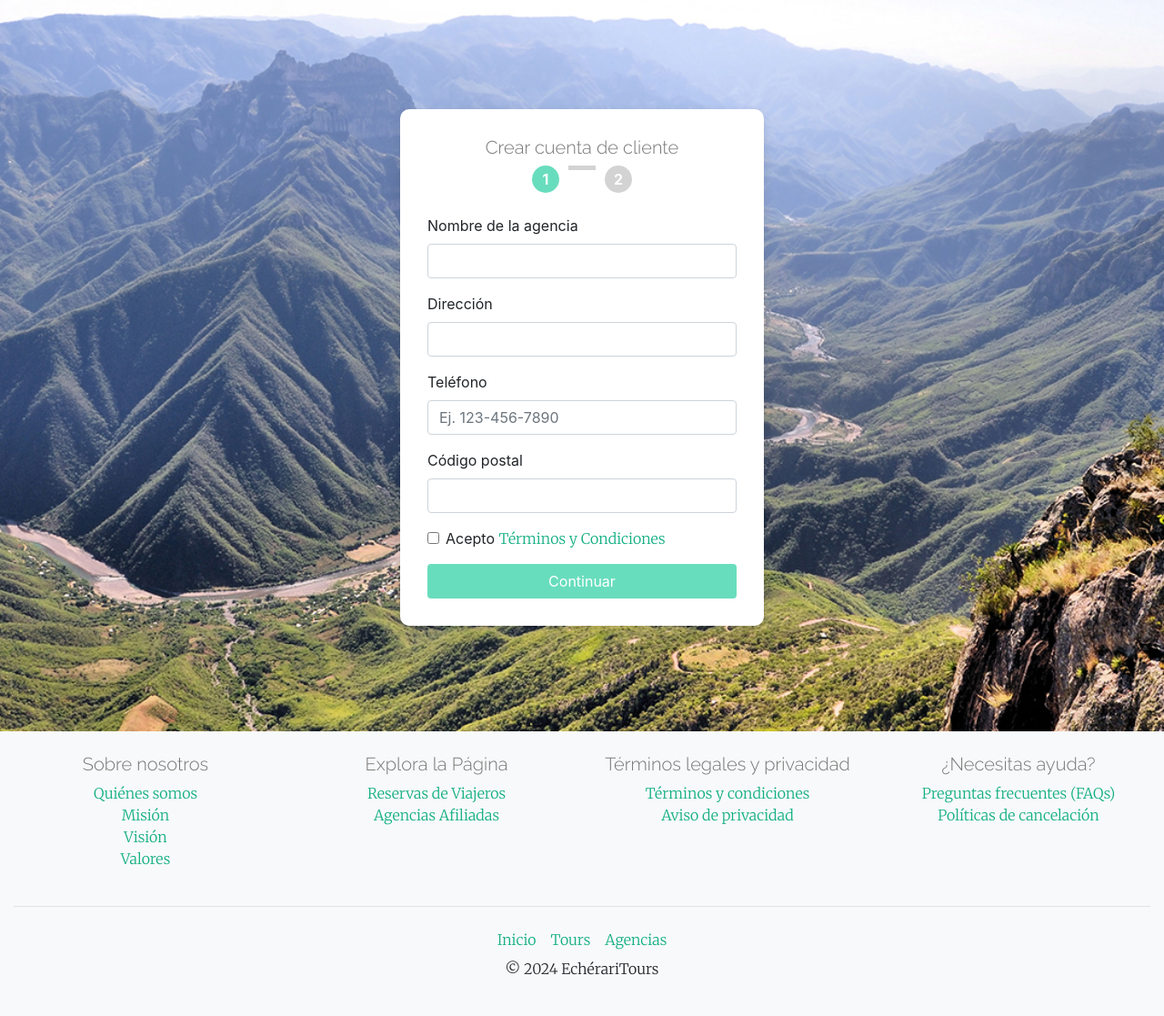
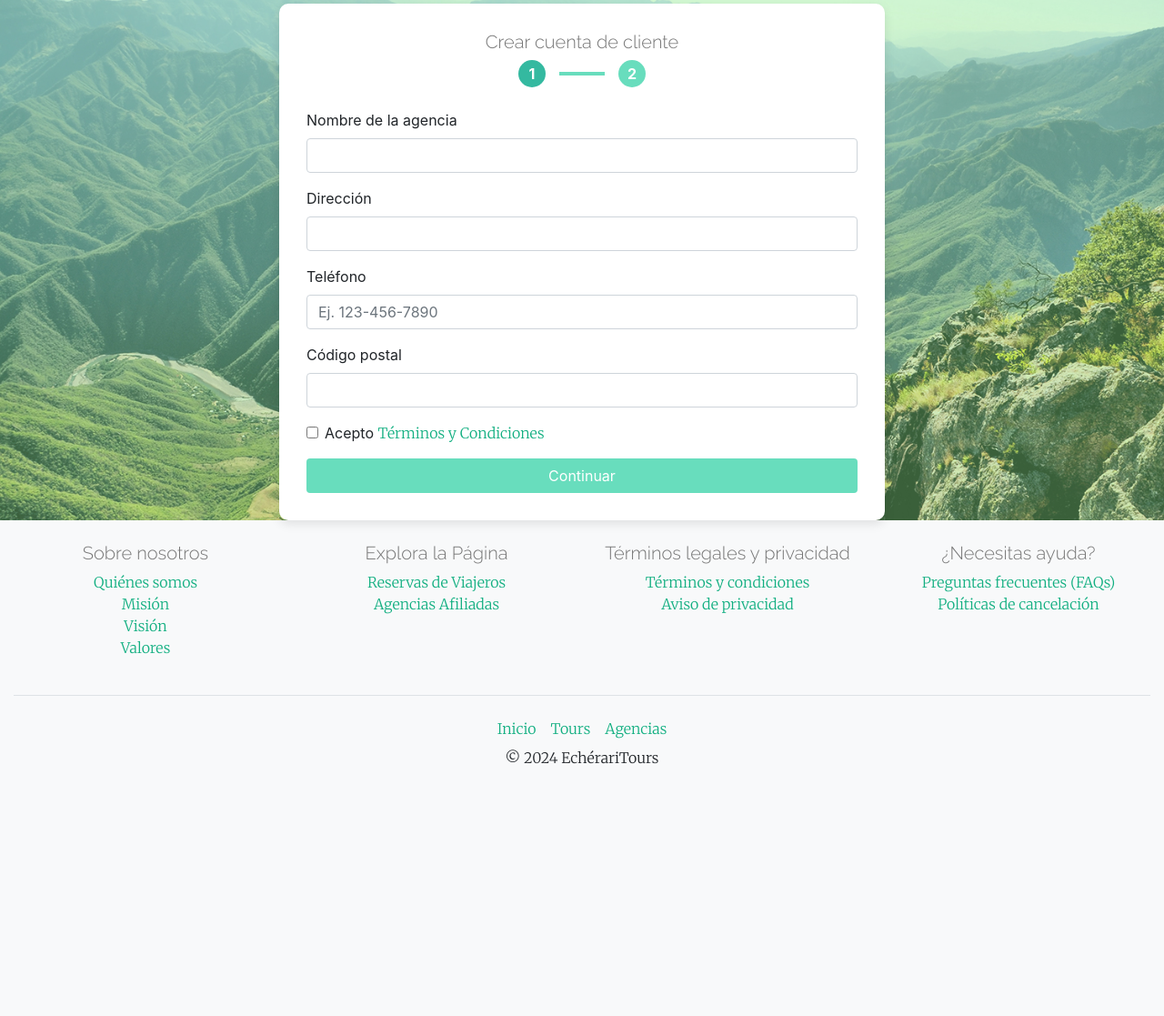
Before and after one commit to metodosformalesds/t5_mfds_2024, a Django app: page /registrar_agencia/ in a window 1280 px wide. Shown: the part 66-1183 px from the top of the page at 91% size. After the commit the page ends 906 px from the top, so only its background shows below. Run offline with Django 4.2, Linux system fonts and the light colour scheme; the visitor is signed in with stand-in values (Sample User, id 1); some libraries are stand-ins or nearby versions.

Commit message:
Correccion al estilo de registro
Borre el estilo que estaba dentro del html, conecte los terminos y condiciones y acomode las vistas, pero fallo de la nada y mabye es por como se manejo localmente.

```diff
--- a/echeraritours/apps/appUser/static/appUser/css/registro.css
+++ b/echeraritours/apps/appUser/static/appUser/css/registro.css
@@ -21,7 +21,7 @@ body::before {
     display: flex;
     justify-content: center;
     align-items: center;
-    height: 100vh;
+    min-height: 100%;
 }
 
 .registro-box {
--- a/echeraritours/apps/appUser/static/appUser/css/validar_agencia.css
+++ b/echeraritours/apps/appUser/static/appUser/css/validar_agencia.css
@@ -4,11 +4,19 @@
     padding: 30px;
     box-shadow: 0px 4px 12px rgba(0, 0, 0, 0.1);
 }
+.certificado-img-container {
+    display: flex;
+    justify-content: center;
+    align-items: center;
+    margin-bottom: 20px;
+}
+
 .certificado-img {
     width: 150px;
     height: auto;
     object-fit: contain;
 }
+
 .step-indicator {
     width: 30px;
     height: 30px;
--- a/echeraritours/apps/appUser/templates/register_agency.html
+++ b/echeraritours/apps/appUser/templates/register_agency.html
@@ -1,62 +1,14 @@
 {% extends "base.html" %}
+{% load static %}
+{% block title %}Registro - EcherariTours{% endblock title %}
 
-{% load static %}
+{% block extra_styles %}
+<link rel="stylesheet" href="{% static "appUser/css/registro.css" %}">
+<link rel="stylesheet" href="{% static "appUser/css/validar_agencia.css" %}">
+
+{% endblock extra_styles %}
 
 {% block content %}
-<link rel="stylesheet" href="{% static 'css/register.css' %}">
-<style>
-    body {
-        background-image: url('{% static "img/montanas.jpg" %}');
-        background-size: cover;
-        background-position: center;
-    }
-    .container {
-        display: flex;
-        justify-content: center;
-        align-items: center;
-        height: 100vh;
-    }
-    .registro-box {
-        background-color: white;
-        border-radius: 10px;
-        padding: 30px;
-        box-shadow: 0px 4px 12px rgba(0, 0, 0, 0.1);
-        width: 100%;
-        max-width: 400px;
-    }
-    .step-indicator {
-        width: 30px;
-        height: 30px;
-        background-color: lightgray;
-        border-radius: 50%;
-        display: flex;
-        justify-content: center;
-        align-items: center;
-        color: white;
-        font-weight: bold;
-    }
-    .step-indicator.active {
-        background-color: #68ddbd;
-    }
-    .step-line {
-        width: 30px;
-        height: 5px;
-        background-color: lightgray;
-        margin: 0 10px;
-    }
-    .btn-custom {
-        background-color: #68ddbd;
-        color: white;
-        width: 100%;
-    }
-    .btn-custom:hover {
-        background-color: #57c0a8;
-    }
-    input::placeholder {
-        color: #000;
-    }
-</style>
-
 
 <div class="container">
     <div class="registro-box">
```
